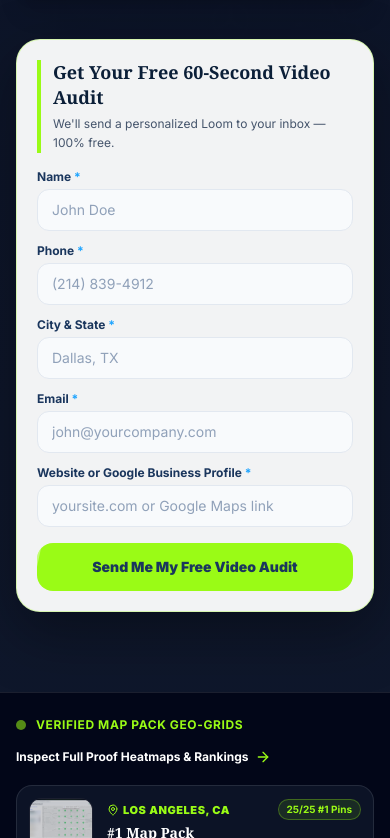
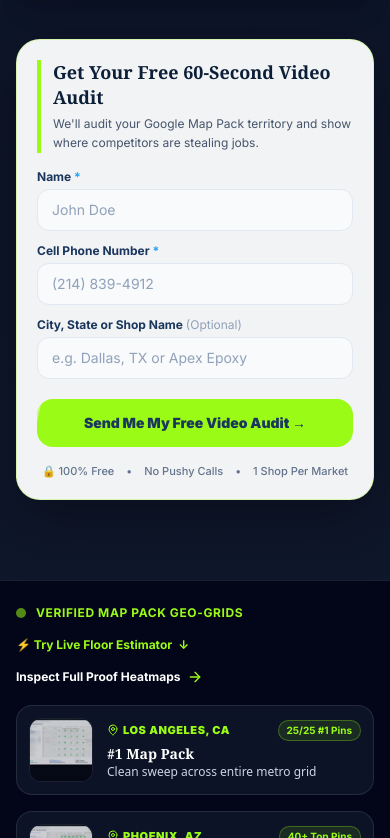
Before and after one commit to mahabubkabir40-ai/multipro-digital, a Next.js app: page / in a window 390 px wide. Shown: the part 886-1724 px from the top of the page. Built offline with nearby package versions, Linux system fonts and the light colour scheme; a web font is replaced by a local one.

Commit message:
feat(cro): ultra-light hero form (Name+Phone), deduplicate comparison table, direct proof lightbox triggers, and instant estimator jumps

```diff
--- a/src/components/ComparisonTable.tsx
+++ b/src/components/ComparisonTable.tsx
@@ -60,60 +60,8 @@ export default function ComparisonTable() {
           </p>
         </div>
 
-        {/* Mobile View: High-Converting Stacked Cards (md:hidden) */}
-        <div className="md:hidden space-y-3.5">
-          {comparisonData.map((row, idx) => (
-            <div
-              key={idx}
-              className="rounded-2xl border border-white/10 bg-slate-950/80 p-4 shadow-xl relative overflow-hidden backdrop-blur-xl"
-            >
-              {/* Feature Header */}
-              <div className="flex items-center justify-between gap-2 mb-3 pb-2.5 border-b border-white/10">
-                <h3 className="text-sm font-bold text-white tracking-wide">
-                  {row.feature}
-                </h3>
-                <span className="text-[10px] uppercase font-bold tracking-wider px-2 py-0.5 rounded-full bg-white/5 text-slate-400 border border-white/5 shrink-0">
-                  0{idx + 1}
-                </span>
-              </div>
-
-              <div className="space-y-2">
-                {/* MultiPro Digital (Highlighted Top Box) */}
-                <div className="p-3 rounded-xl bg-brand-lime/10 border border-brand-lime/30 flex items-start gap-2.5">
-                  <div className="w-5 h-5 rounded-full bg-brand-lime/20 flex items-center justify-center shrink-0 mt-0.5">
-                    <Check className="w-3.5 h-3.5 text-brand-lime stroke-[3]" />
-                  </div>
-                  <div className="flex-1 min-w-0">
-                    <div className="text-[10px] font-black uppercase tracking-wider text-brand-lime mb-0.5">
-                      MultiPro Digital
-                    </div>
-                    <div className="text-sm font-bold text-white leading-snug">
-                      {row.multipro}
-                    </div>
-                  </div>
-                </div>
-
-                {/* Generic Agencies (Subdued Lower Box) */}
-                <div className="p-3 rounded-xl bg-white/[0.02] border border-white/5 flex items-start gap-2.5">
-                  <div className="w-5 h-5 rounded-full bg-rose-500/10 flex items-center justify-center shrink-0 mt-0.5">
-                    <X className="w-3.5 h-3.5 text-rose-500" />
-                  </div>
-                  <div className="flex-1 min-w-0">
-                    <div className="text-[10px] font-semibold uppercase tracking-wider text-slate-400 mb-0.5">
-                      Generic Marketing Agencies
-                    </div>
-                    <div className="text-xs text-slate-300 leading-snug">
-                      {row.generic}
-                    </div>
-                  </div>
-                </div>
-              </div>
-            </div>
-          ))}
-        </div>
-
-        {/* Desktop / Tablet View: Traditional 3-Column Table (hidden md:block) */}
-        <div className="hidden md:block overflow-x-auto rounded-3xl border border-white/10 bg-slate-950/80 backdrop-blur-xl shadow-2xl">
+        {/* Single Responsive 3-Column Decision Table (No DOM Duplication) */}
+        <div className="overflow-x-auto rounded-3xl border border-white/10 bg-slate-950/80 backdrop-blur-xl shadow-2xl">
           <table className="w-full text-left border-collapse min-w-[640px]">
             <thead>
               <tr className="border-b border-white/10 bg-white/5">
--- a/src/components/HeroLeadForm.tsx
+++ b/src/components/HeroLeadForm.tsx
@@ -6,6 +6,10 @@ export default function HeroLeadForm() {
   const [isSubmitting, setIsSubmitting] = useState(false);
   const [isSuccess, setIsSuccess] = useState(false);
   const [error, setError] = useState<string | null>(null);
+  const [submittedLead, setSubmittedLead] = useState<{ name: string; phone: string } | null>(null);
+  const [extraWebsite, setExtraWebsite] = useState('');
+  const [isAddingWebsite, setIsAddingWebsite] = useState(false);
+  const [websiteAdded, setWebsiteAdded] = useState(false);
 
   const handleSubmit = async (e: React.FormEvent<HTMLFormElement>) => {
     e.preventDefault();
@@ -25,15 +29,15 @@ export default function HeroLeadForm() {
 
     const payload = {
       ...data,
-      _subject: 'New Hero Audit Request',
-      source: 'homepage-hero',
+      _subject: '⚡ New Light-Form Video Audit Request',
+      source: 'homepage-hero-fast',
     };
 
     try {
       if (typeof window !== 'undefined' && (window as any).gtag) {
         (window as any).gtag('event', 'click_audit', {
           event_category: 'CTA',
-          event_label: 'Hero Form',
+          event_label: 'Hero Fast Form',
         });
       }
 
@@ -46,6 +50,10 @@ export default function HeroLeadForm() {
       const result = await response.json();
 
       if (result.success) {
+        setSubmittedLead({
+          name: String(data.Name || 'Partner'),
+          phone: String(data['Phone Number'] || ''),
+        });
         setIsSuccess(true);
         form.reset();
       } else {
@@ -58,6 +66,31 @@ export default function HeroLeadForm() {
     }
   };
 
+  const handleWebsiteSubmit = async (e: React.FormEvent) => {
+    e.preventDefault();
+    if (!extraWebsite.trim()) return;
+
+    setIsAddingWebsite(true);
+    try {
+      await fetch('/api/contact', {
+        method: 'POST',
+        headers: { 'Content-Type': 'application/json' },
+        body: JSON.stringify({
+          Name: submittedLead?.name,
+          'Phone Number': submittedLead?.phone,
+          'Website or Google Business Profile': extraWebsite,
+          _subject: `🔗 Website Link Added for ${submittedLead?.name || 'Lead'}`,
+          source: 'hero-step-2-website',
+        }),
+      });
+      setWebsiteAdded(true);
+    } catch (err) {
+      console.error('Failed to add website:', err);
+    } finally {
+      setIsAddingWebsite(false);
+    }
+  };
+
   const inputClass =
     'w-full bg-slate-50 border border-slate-200 rounded-xl px-3.5 py-2.5 text-sm text-slate-900 placeholder-slate-400 focus:outline-none focus:bg-white focus:border-[#1da4ff] focus:ring-4 focus:ring-[#1da4ff]/10 transition-all';
   const labelClass = 'block text-[#1A365D] text-xs font-bold mb-1';
@@ -67,14 +100,50 @@ export default function HeroLeadForm() {
       <div className="absolute -inset-3 rounded-[2rem] bg-slate-900/40 blur-xl pointer-events-none hidden lg:block" aria-hidden />
       <div className="relative bg-white/95 backdrop-blur-md rounded-3xl border border-brand-lime/30 shadow-[0_20px_60px_rgba(0,0,0,0.35)] p-5 sm:p-6">
         {isSuccess ? (
-          <div className="py-10 text-center">
-            <div className="w-14 h-14 bg-brand-lime rounded-full flex items-center justify-center mx-auto mb-4 shadow-[0_0_24px_rgba(154,251,22,0.45)]">
+          <div className="py-6 text-center">
+            <div className="w-14 h-14 bg-brand-lime rounded-full flex items-center justify-center mx-auto mb-3 shadow-[0_0_24px_rgba(154,251,22,0.45)]">
               <svg className="w-7 h-7 text-[#1A365D]" fill="none" stroke="currentColor" viewBox="0 0 24 24">
                 <path strokeLinecap="round" strokeLinejoin="round" strokeWidth="3" d="M5 13l4 4L19 7" />
               </svg>
             </div>
-            <h3 className="text-xl font-serif font-black text-[#0b1f38] mb-2">Request received — check your email</h3>
-            <p className="text-slate-600 text-sm">We&apos;ll send your personalized Loom shortly.</p>
+            <h3 className="text-xl font-serif font-black text-[#0b1f38] mb-1">
+              You&apos;re On The List, {submittedLead?.name || 'Partner'}!
+            </h3>
+            <p className="text-slate-600 text-xs sm:text-sm mb-5">
+              We&apos;re queuing up your territory audit. Our team will send your personal Loom breakdown to your cell within 24 hours.
+            </p>
+
+            {/* Optional Step 2: Website / GBP URL */}
+            {!websiteAdded ? (
+              <form onSubmit={handleWebsiteSubmit} className="bg-slate-50 p-4 rounded-2xl border border-slate-200 text-left">
+                <label className="block text-xs font-bold text-[#1A365D] mb-1.5">
+                  Have a website or Google Maps link? <span className="text-slate-500 font-normal">(Optional)</span>
+                </label>
+                <div className="flex gap-2">
+                  <input
+                    type="text"
+                    value={extraWebsite}
+                    onChange={(e) => setExtraWebsite(e.target.value)}
+                    placeholder="yoursite.com or Google Maps URL"
+                    className="flex-1 bg-white border border-slate-300 rounded-xl px-3 py-2 text-xs text-slate-900 placeholder-slate-400 focus:outline-none focus:border-[#1da4ff]"
+                  />
+                  <button
+                    type="submit"
+                    disabled={isAddingWebsite || !extraWebsite.trim()}
+                    className="px-4 py-2 bg-brand-lime text-[#1A365D] font-black text-xs uppercase tracking-wider rounded-xl hover:bg-slate-900 hover:text-white transition-all disabled:opacity-40"
+                  >
+                    {isAddingWebsite ? 'Adding...' : 'Attach'}
+                  </button>
+                </div>
+                <p className="text-[11px] text-slate-500 mt-1.5">
+                  Optional: Helps us analyze your exact competitors faster.
+                </p>
+              </form>
+            ) : (
+              <div className="p-3 bg-emerald-50 border border-emerald-200 rounded-xl text-xs font-bold text-emerald-700 flex items-center justify-center gap-1.5">
+                <span>✓</span> Website link attached to your audit request!
+              </div>
+            )}
           </div>
         ) : (
           <>
@@ -83,7 +152,7 @@ export default function HeroLeadForm() {
                 Get Your Free 60-Second Video Audit
               </h2>
               <p className="mt-1 text-xs sm:text-sm text-slate-600 leading-relaxed">
-                We&apos;ll send a personalized Loom to your inbox — 100% free.
+                We&apos;ll audit your Google Map Pack territory and show where competitors are stealing jobs.
               </p>
             </div>
 
@@ -105,10 +174,9 @@ export default function HeroLeadForm() {
                 />
               </div>
 
-              <div className="grid grid-cols-1 sm:grid-cols-2 gap-3">
               <div>
                 <label htmlFor="hero-phone" className={labelClass}>
-                    Phone <span className="text-[#1da4ff]">*</span>
+                  Cell Phone Number <span className="text-[#1da4ff]">*</span>
                 </label>
                 <input
                   id="hero-phone"
@@ -123,45 +191,13 @@ export default function HeroLeadForm() {
 
               <div>
                 <label htmlFor="hero-city" className={labelClass}>
-                    City &amp; State <span className="text-[#1da4ff]">*</span>
+                  City, State or Shop Name <span className="text-slate-400 font-normal">(Optional)</span>
                 </label>
                 <input
                   id="hero-city"
                   type="text"
                   name="City and State"
-                    placeholder="Dallas, TX"
-                    required
-                    disabled={isSubmitting}
-                    className={inputClass}
-                  />
-                </div>
-              </div>
-
-              <div>
-                <label htmlFor="hero-email" className={labelClass}>
-                  Email <span className="text-[#1da4ff]">*</span>
-                </label>
-                <input
-                  id="hero-email"
-                  type="email"
-                  name="Email"
-                  placeholder="john@yourcompany.com"
-                  required
-                  disabled={isSubmitting}
-                  className={inputClass}
-                />
-              </div>
-
-              <div>
-                <label htmlFor="hero-web" className={labelClass}>
-                  Website or Google Business Profile <span className="text-[#1da4ff]">*</span>
-                </label>
-                <input
-                  id="hero-web"
-                  type="text"
-                  name="Website or Google Business Profile"
-                  placeholder="yoursite.com or Google Maps link"
-                  required
+                  placeholder="e.g. Dallas, TX or Apex Epoxy"
                   disabled={isSubmitting}
                   className={inputClass}
                 />
@@ -176,7 +212,7 @@ export default function HeroLeadForm() {
               <button
                 type="submit"
                 disabled={isSubmitting}
-                className="relative group overflow-hidden w-full mt-1 px-4 py-3.5 rounded-2xl bg-brand-lime text-[#1A365D] font-black text-sm sm:text-base transition-all duration-300 hover:scale-[1.02] hover:shadow-[0_0_28px_rgba(154,251,22,0.55)] active:scale-95 disabled:opacity-70 disabled:cursor-not-allowed disabled:hover:scale-100 select-none touch-manipulation"
+                className="relative group overflow-hidden w-full mt-2 px-4 py-3.5 rounded-2xl bg-brand-lime text-[#1A365D] font-black text-sm sm:text-base transition-all duration-300 hover:scale-[1.02] hover:shadow-[0_0_28px_rgba(154,251,22,0.55)] active:scale-95 disabled:opacity-70 disabled:cursor-not-allowed disabled:hover:scale-100 select-none touch-manipulation"
                 style={{ WebkitTapHighlightColor: 'transparent' }}
               >
                 <span className="relative z-10 flex items-center justify-center gap-2">
@@ -186,16 +222,24 @@ export default function HeroLeadForm() {
                         <circle className="opacity-25" cx="12" cy="12" r="10" stroke="currentColor" strokeWidth="4" />
                         <path className="opacity-75" fill="currentColor" d="M4 12a8 8 0 018-8V0C5.373 0 0 5.373 0 12h4zm2 5.291A7.962 7.962 0 014 12H0c0 3.042 1.135 5.824 3 7.938l3-2.647z" />
                       </svg>
-                      Sending...
+                      Sending Request...
                     </>
                   ) : (
-                    'Send Me My Free Video Audit'
+                    'Send Me My Free Video Audit →'
                   )}
                 </span>
                 {!isSubmitting && (
                   <div className="absolute inset-0 bg-white/40 transform -skew-x-12 -translate-x-full group-hover:translate-x-full transition-transform duration-[800ms] ease-out" />
                 )}
               </button>
+
+              <div className="flex items-center justify-center gap-3 pt-1 text-[11px] text-slate-500 font-medium">
+                <span>🔒 100% Free</span>
+                <span>•</span>
+                <span>No Pushy Calls</span>
+                <span>•</span>
+                <span>1 Shop Per Market</span>
+              </div>
             </form>
           </>
         )}
--- a/src/components/HeroProofStrip.tsx
+++ b/src/components/HeroProofStrip.tsx
@@ -45,13 +45,22 @@ export default function HeroProofStrip() {
             </span>
           </div>
 
+          <div className="flex flex-wrap items-center gap-4">
+            <a
+              href="#estimator"
+              className="inline-flex items-center gap-1.5 text-xs sm:text-sm font-bold text-brand-lime hover:underline transition-all"
+            >
+              <span>⚡ Try Live Floor Estimator</span>
+              <span>↓</span>
+            </a>
             <a
               href="#portfolio"
               className="inline-flex items-center gap-1.5 text-xs sm:text-sm font-bold text-white hover:text-brand-lime transition-colors group"
             >
-            <span>Inspect Full Proof Heatmaps &amp; Rankings</span>
+              <span>Inspect Full Proof Heatmaps</span>
               <ArrowRight className="w-4 h-4 text-brand-lime transition-transform group-hover:translate-x-1" />
             </a>
+          </div>
         </div>
 
         <div className="grid grid-cols-1 md:grid-cols-3 gap-4">
--- a/src/components/HowItWorks.tsx
+++ b/src/components/HowItWorks.tsx
@@ -20,9 +20,13 @@ export default function HowItWorks() {
               <div className="text-[10px] text-slate-400 uppercase font-bold">Instant Estimate</div>
               <div className="text-lg font-black text-brand-lime font-mono">$5,200 - $7,800</div>
             </div>
-            <div className="px-3 py-1.5 rounded-lg bg-brand-lime text-slate-950 text-xs font-black uppercase">
-              Book Test
-            </div>
+            <a
+              href="#estimator"
+              className="px-3 py-1.5 rounded-lg bg-brand-lime hover:bg-white text-slate-950 text-xs font-black uppercase transition-all shadow-md flex items-center gap-1"
+            >
+              <span>Try Demo</span>
+              <span>↓</span>
+            </a>
           </div>
         </div>
       ),
--- a/src/components/Portfolio.tsx
+++ b/src/components/Portfolio.tsx
@@ -102,6 +102,21 @@ export default function Portfolio() {
     }
   ];
 
+  const openProofModal = (result: typeof results[0]) => {
+    if (!result.rawImage) return;
+    const isGbp = result.category.includes('Google Business Profile Ranking');
+    setSelectedProof({
+      image: result.rawImage,
+      title: result.name,
+      badge: isGbp ? "Verified Local Map Pack Ranking" : "Verified Client Search Ranking",
+      subtitle: isGbp ? "Local 3-Pack Geo-Grid Heatmap Verification" : "Live Google Keyword Positions (Organic SEO Report)",
+      note: isGbp
+        ? "Live geo-grid ranking audit showing Google Business Profile #1 and top-3 pins across targeted metro service areas."
+        : "Real position tracking data showing page 1 Google rankings for high-ticket epoxy keywords.",
+      quote: result.quote
+    });
+  };
+
   const filteredResults = results.filter(result => result.category.includes(activeFilter));
 
   return (
@@ -145,13 +160,15 @@ export default function Portfolio() {
             return (
             <div
               key={result.id}
-              className={`relative rounded-2xl overflow-hidden bg-slate-950 border transition-all duration-500 shadow-2xl select-none touch-manipulation cursor-pointer ${isActive ? 'border-brand-lime/50 shadow-[0_20px_40px_-15px_rgba(154,251,22,0.15)] -translate-y-2' : 'border-white/10'}`}
+              className={`relative rounded-2xl overflow-hidden bg-slate-950 border transition-all duration-500 shadow-2xl select-none touch-manipulation ${isActive ? 'border-brand-lime/50 shadow-[0_20px_40px_-15px_rgba(154,251,22,0.15)] -translate-y-2' : 'border-white/10'}`}
               style={{ WebkitTapHighlightColor: 'transparent' }}
-              onClick={() => setActiveCardId(isActive ? null : result.id)}
               onMouseEnter={() => setActiveCardId(result.id)}
               onMouseLeave={() => setActiveCardId(null)}
             >
-              <div className="relative aspect-[4/3] w-full overflow-hidden">
+              <div
+                className="relative aspect-[4/3] w-full overflow-hidden cursor-pointer group/thumb"
+                onClick={() => openProofModal(result)}
+              >
                 {/* Image */}
                 <Image
                   src={result.image}
@@ -160,6 +177,22 @@ export default function Portfolio() {
                   sizes="(max-width: 768px) 100vw, (max-width: 1200px) 50vw, 33vw"
                   className={`object-cover object-top transform transition-transform duration-700 ease-out ${isActive ? 'scale-105' : 'scale-100'}`}
                 />
+
+                {/* Instant Enlarge Badge */}
+                <button
+                  type="button"
+                  onClick={(e) => {
+                    e.stopPropagation();
+                    openProofModal(result);
+                  }}
+                  className="absolute top-3 right-3 z-30 px-3 py-1.5 rounded-full bg-slate-950/85 hover:bg-brand-lime hover:text-slate-950 text-white border border-brand-lime/40 text-xs font-bold transition-all flex items-center gap-1.5 backdrop-blur-md shadow-lg group/badge"
+                  title="Click to view full-resolution Local Falcon proof"
+                >
+                  <svg className="w-3.5 h-3.5 text-brand-lime group-hover/badge:text-slate-950 transition-colors" fill="none" stroke="currentColor" viewBox="0 0 24 24">
+                    <path strokeLinecap="round" strokeLinejoin="round" strokeWidth="2.5" d="M21 21l-6-6m2-5a7 7 0 11-14 0 7 7 0 0114 0zM10 7v6m3-3H7" />
+                  </svg>
+                  <span>Enlarge Proof</span>
+                </button>
 
                 {/* Hover Reveal Overlays */}
                 <div className={`absolute inset-x-0 bottom-0 h-1/2 bg-gradient-to-t from-slate-950 via-slate-950/80 to-transparent z-10 transition-opacity duration-500 ${isActive ? 'opacity-0' : 'opacity-100'}`} />
@@ -218,17 +251,7 @@ export default function Portfolio() {
                         type="button"
                         onClick={(e) => {
                           e.stopPropagation();
-                          const isGbp = result.category.includes('Google Business Profile Ranking');
-                          setSelectedProof({
-                            image: result.rawImage!,
-                            title: result.name,
-                            badge: isGbp ? "Verified Local Map Pack Ranking" : "Verified Client Search Ranking",
-                            subtitle: isGbp ? "Local 3-Pack Geo-Grid Heatmap Verification" : "Live Google Keyword Positions (Organic SEO Report)",
-                            note: isGbp
-                              ? "Live geo-grid ranking audit showing Google Business Profile #1 and top-3 pins across targeted metro service areas."
-                              : "Real position tracking data showing page 1 Google rankings for high-ticket epoxy keywords.",
-                            quote: result.quote
-                          });
+                          openProofModal(result);
                         }}
                         className="py-2.5 sm:py-3.5 px-3 rounded-xl bg-white/10 hover:bg-white/20 border border-white/20 text-white font-bold text-xs sm:text-sm transition-all flex items-center gap-1.5 whitespace-nowrap shrink-0"
                         title="View Original Ranking Proof"
```
Lines whose indentation alone changed are shown as unchanged.
